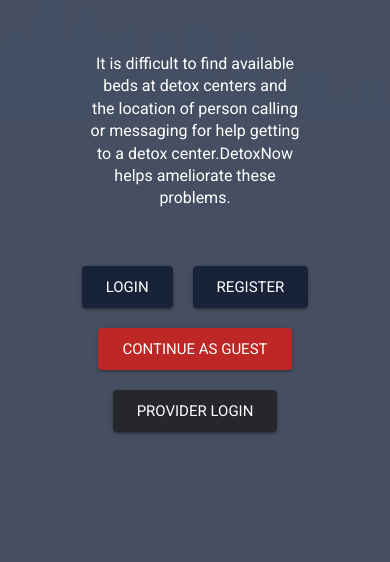
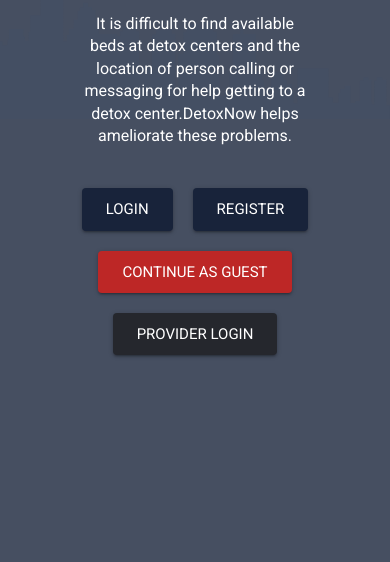
Before and after one commit to jeslstep/Detox_Now, a React app: page /#/home in a window 390 px wide. Shown: the part 282-844 px from the top of the page. Built offline with nearby package versions, Linux system fonts and the light colour scheme; some packages are replaced by stand-ins of ours; no server answers; what react-geocode, react-google-maps would draw is missing.

Commit message:
changes to styling to fit mobile screen

```diff
--- a/public/index.html
+++ b/public/index.html
@@ -6,7 +6,7 @@
     <meta name="theme-color" content="#000000">
 
 <link href="https://fonts.googleapis.com/css?family=Roboto:300,400" rel="stylesheet">
-    <title>App</title>
+    <title>Detox Now</title>
   </head>
   <body>
     <noscript>
--- a/src/components/App/App.css
+++ b/src/components/App/App.css
@@ -9,7 +9,7 @@
 .App-header {
   background-color: white;
   padding-top: 30px;
-  max-height: 235px;
+  max-height: 220px;
 }
 
 .detoxlogo {
@@ -35,8 +35,8 @@
 }
 
 .mission {
-    padding: 20px;
-    margin-top: 20px;
+    padding: 5px;
+    margin-top: 10px;
     margin-bottom: 10px;
 }
 /*  End LandingPage */
```
